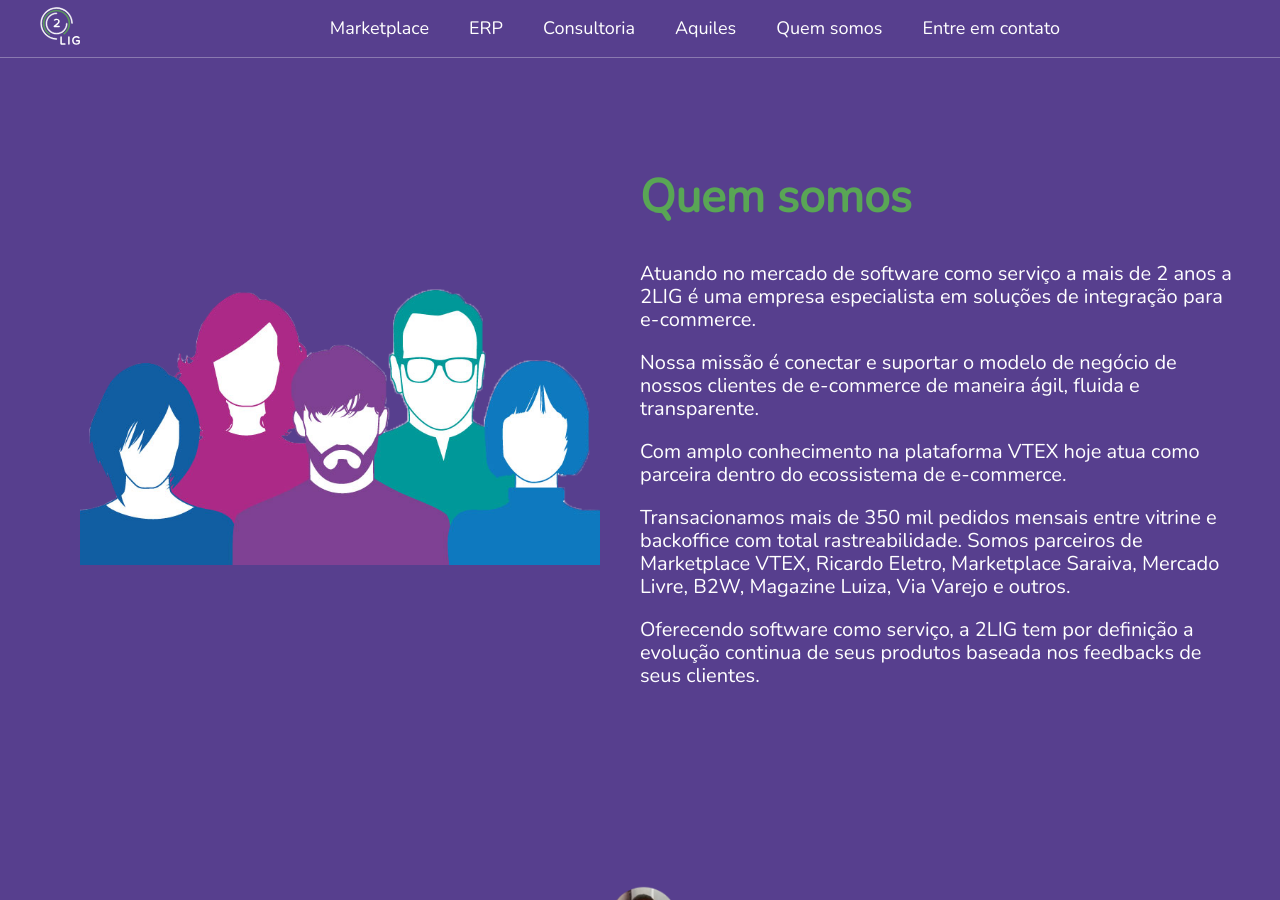
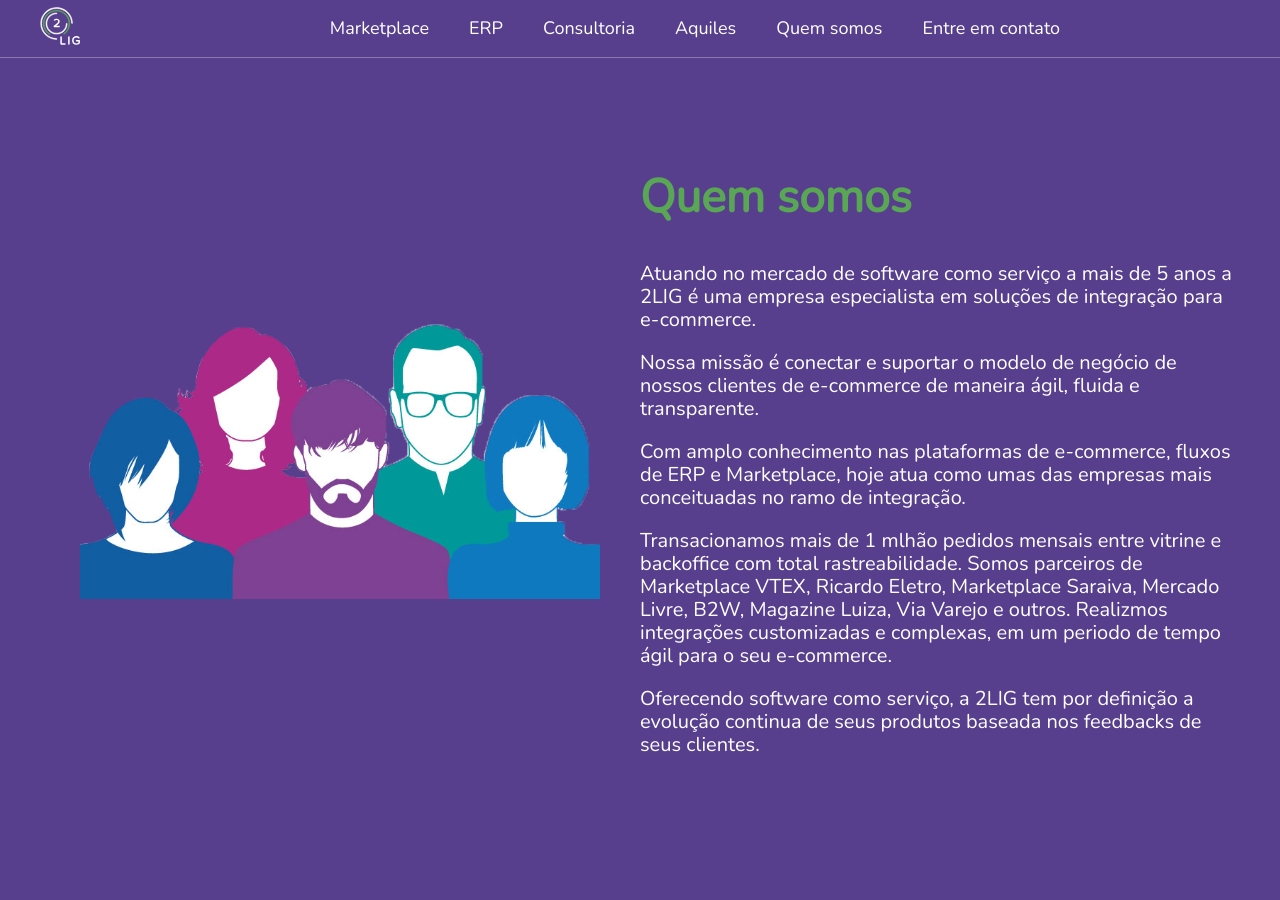
Before and after one commit to leandrooriente/2lig, a Jekyll site: the page built from index.html, in a window 1280 px wide and 900 px high, scrolled down 5145 px. Built offline with Jekyll 4.4.1, drawn with Linux system fonts in a browser that asks for light colours; nearby versions of some CDN libraries; library files that are not in the unit come from our copies.

Commit message:
Updated Company

```diff
--- a/_includes/company.html
+++ b/_includes/company.html
@@ -9,7 +9,7 @@
       <h2 class="title-company">Quem somos</h2>
       <div class="description-company">
         <p>
-          Atuando no mercado de software como serviço a mais de 2 anos a 2LIG é uma empresa especialista em soluções de integração para e-commerce.
+          Atuando no mercado de software como serviço a mais de 5 anos a 2LIG é uma empresa especialista em soluções de integração para e-commerce.
         </p>
 
         <p>
@@ -17,12 +17,13 @@
         </p>
 
         <p>
-          Com amplo conhecimento na plataforma VTEX hoje atua como parceira dentro do ecossistema de e-commerce.
+          Com amplo conhecimento nas plataformas de e-commerce, fluxos de ERP e Marketplace, hoje atua como umas das empresas mais conceituadas no ramo de integração.
         </p>
 
         <p>
-          Transacionamos mais de 350 mil pedidos mensais entre vitrine e backoffice com total rastreabilidade.
+          Transacionamos mais de 1 mlhão pedidos mensais entre vitrine e backoffice com total rastreabilidade.
           Somos parceiros de Marketplace VTEX, Ricardo Eletro, Marketplace Saraiva, Mercado Livre, B2W, Magazine Luiza, Via Varejo e outros.
+          Realizmos integrações customizadas e complexas, em um periodo de tempo ágil para o seu e-commerce.
         </p>
 
         <p>
```
